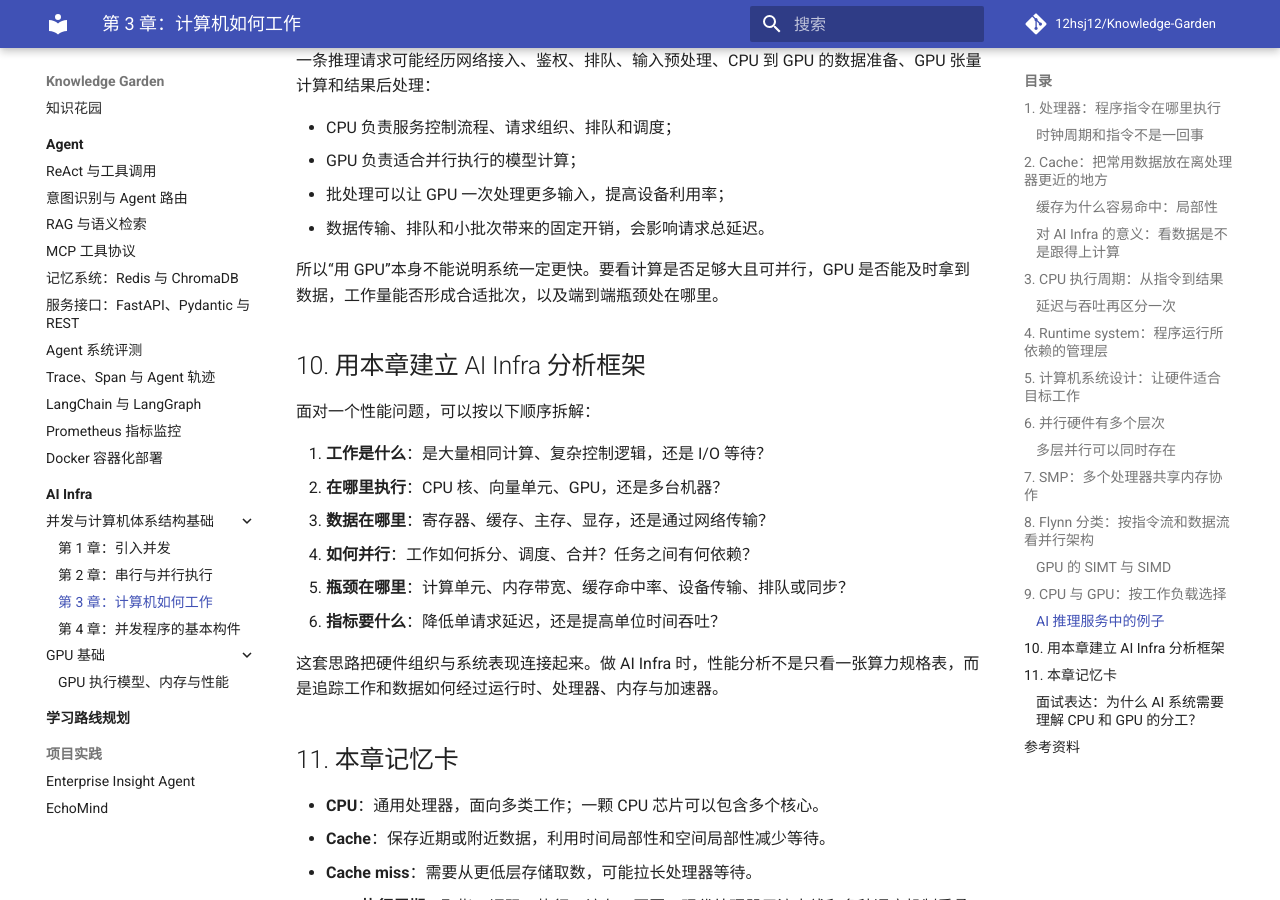
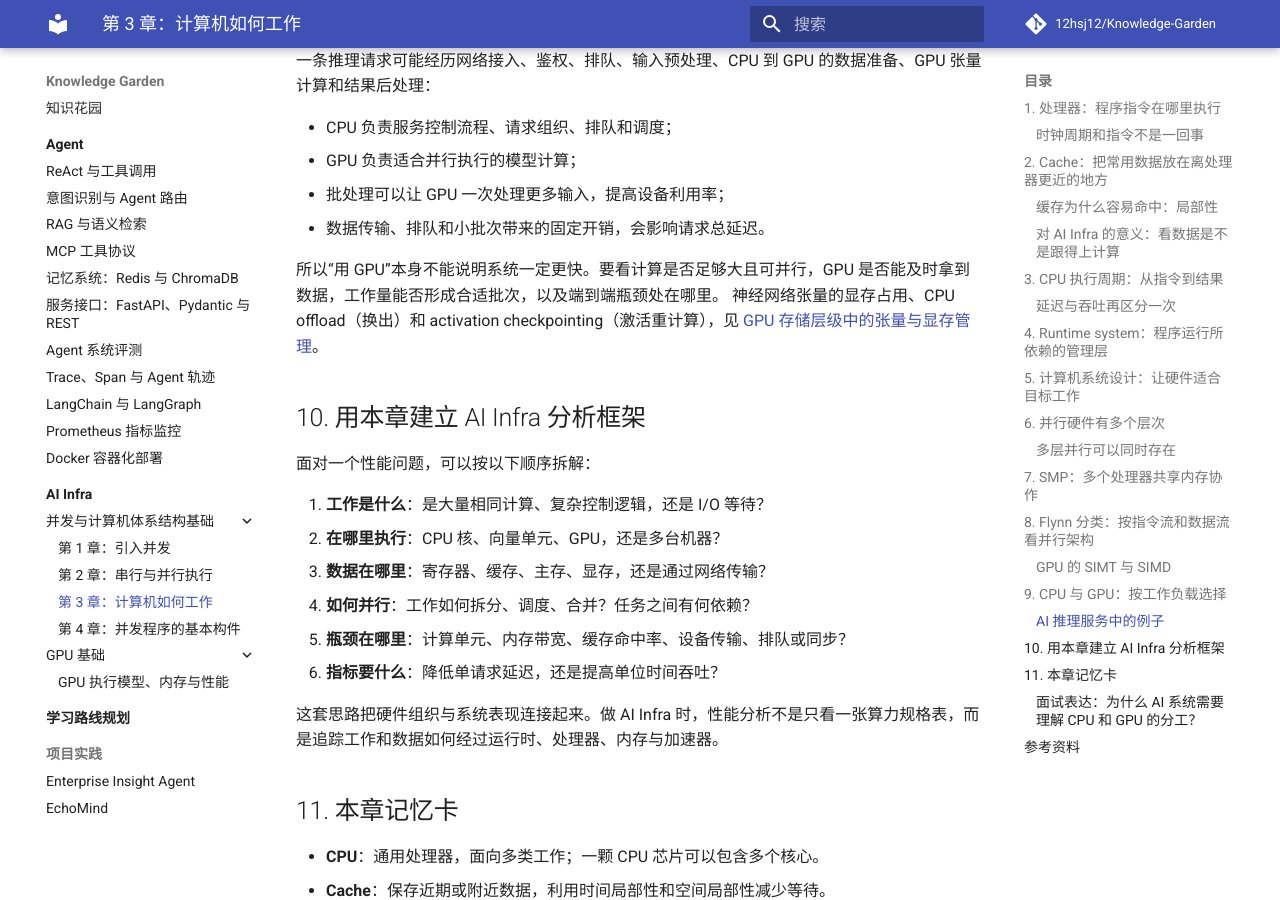
Before and after one commit to 12hsj12/Knowledge-Garden, an MkDocs documentation site: the page built from docs/ai-infra/concurrency/chapter-03.md, in a window 1280 px wide and 900 px high, scrolled down 6508 px. Built offline with MkDocs 1.6.1 and Material for MkDocs 9.7.7, drawn with Linux system fonts in a browser that asks for light colours; comment, search, counter and statistics services are not loaded.

Commit message:
Link AI Infra chapter 3 to tensor memory strategies

```diff
--- a/docs/ai-infra/concurrency/chapter-03.md
+++ b/docs/ai-infra/concurrency/chapter-03.md
@@ -185,7 +185,7 @@ GPU 的优势常出现在大量相似操作可同时执行时。CPU 的控制和
 - 批处理可以让 GPU 一次处理更多输入，提高设备利用率；
 - 数据传输、排队和小批次带来的固定开销，会影响请求总延迟。
 
-所以“用 GPU”本身不能说明系统一定更快。要看计算是否足够大且可并行，GPU 是否能及时拿到数据，工作量能否形成合适批次，以及端到端瓶颈处在哪里。
+所以“用 GPU”本身不能说明系统一定更快。要看计算是否足够大且可并行，GPU 是否能及时拿到数据，工作量能否形成合适批次，以及端到端瓶颈处在哪里。 神经网络张量的显存占用、CPU offload（换出）和 activation checkpointing（激活重计算），见 [GPU 存储层级中的张量与显存管理](../gpu/cuda-execution-memory-performance.md)。
 
 ## 10. 用本章建立 AI Infra 分析框架
 
```
